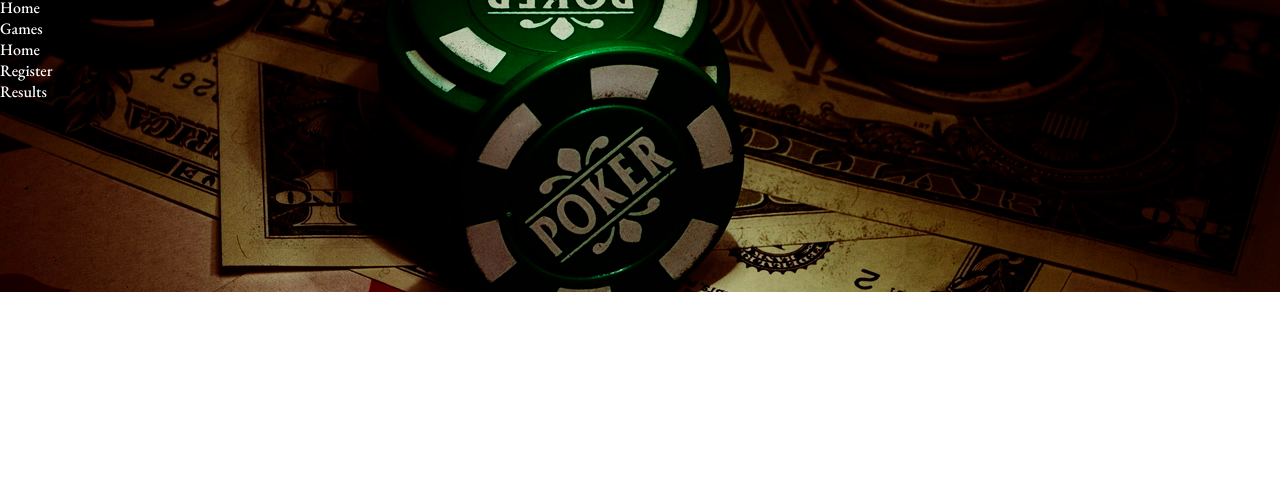
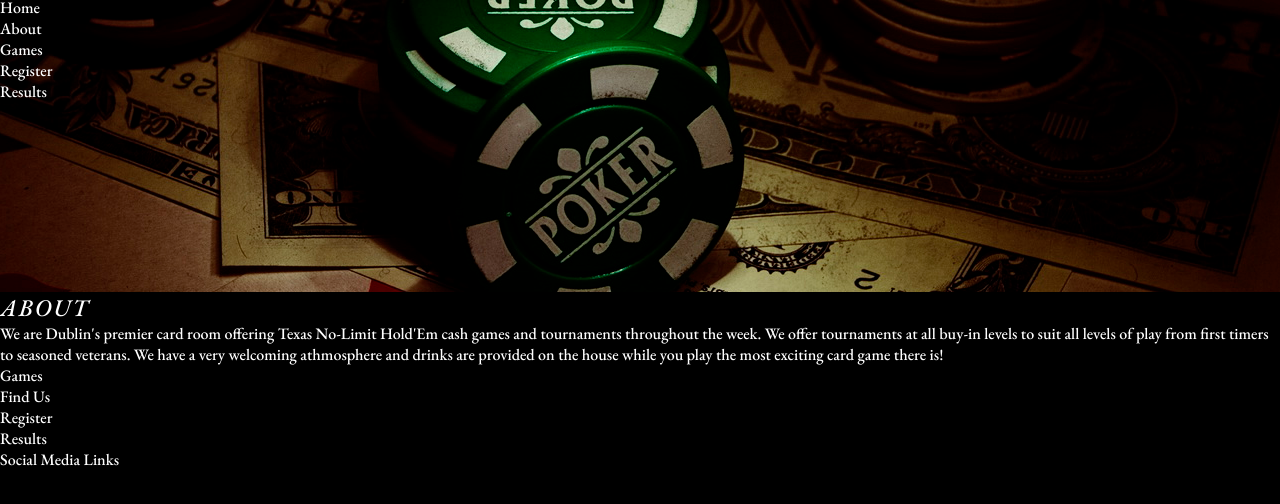
Before and after one commit to tomkelly111/Portfolio1, a plain HTML site: page index.html in a window 1280 px wide. Shown: the part 108-612 px from the top of the page. Drawn offline with nearby package versions, Linux system fonts and the light colour scheme.

Commit message:
change background color to black, create about section and link to nav bar.

```diff
--- a/assets/css/style.css
+++ b/assets/css/style.css
@@ -15,6 +15,7 @@ body {
     font-family: EB Garamond, sans-serif;
     font-weight:500;
     color: #ffffff;
+    background-color: black;
 }
 
 /* headings and logo */
--- a/index.html
+++ b/index.html
@@ -21,9 +21,9 @@
             <ul>
                 <li><a href="index.html">Home</a>
                 </li>
+                <li><a href="#about">About</a>
+                </li>
                 <li><a href="#">Games</a>
-                </li>
-                <li><a href="#Find Us">Home</a>
                 </li>
                 <li><a href="#">Register</a>
                 </li>
@@ -34,16 +34,19 @@
         </div>
     </header>
     <section>
-        About
+        <div id="about">
+            <h1>About</h1>
+            <p>We are Dublin's premier card room offering Texas No-Limit Hold'Em cash games and tournaments throughout the week. We offer tournaments at all buy-in levels to suit all levels of play from first timers to seasoned veterans. We have a very welcoming athmosphere and drinks are provided on the house while you play the most exciting card game there is!</p>
+        </div>
     </section>
     <section>
-        Games and Times
+        Games
     </section>
     <section>
         Find Us
     </section>
     <section>
-        Register to Play
+        Register
     </section>
     <section>
         Results
```
Also changed, not shown: 1 other file.
